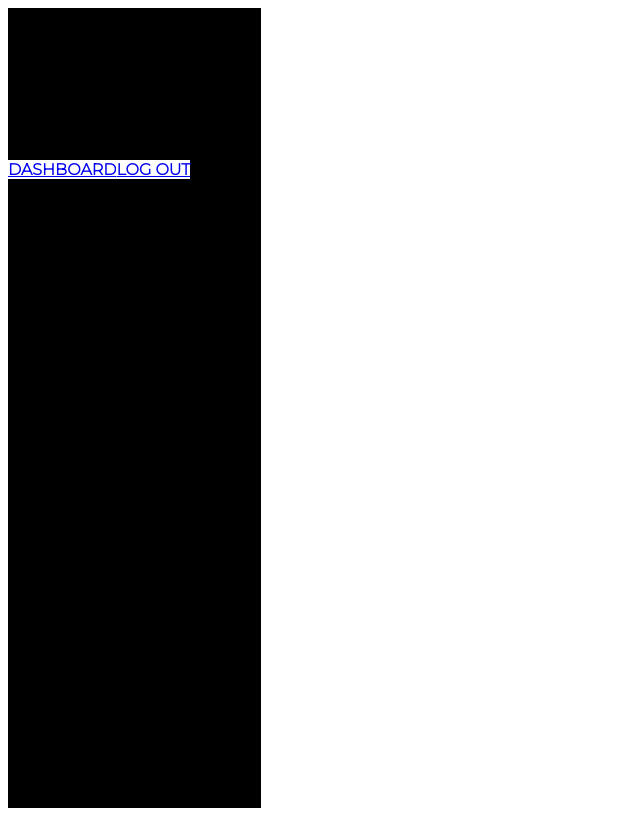
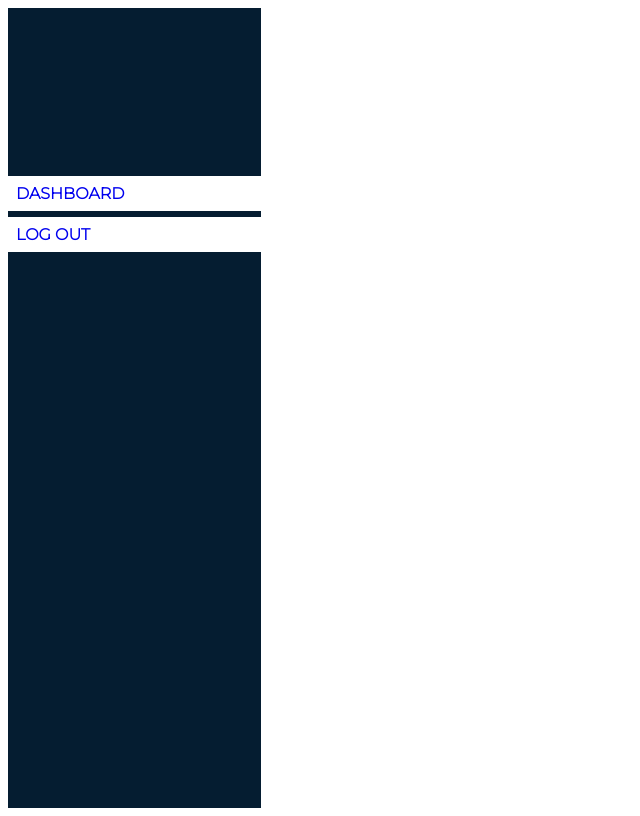
Before and after one commit to Filip-Zafran/coding-challenge, a React (Create React App) app: page / in a window 1280 px wide. Shown: the whole page, without its empty margins (0-640 px from the left). Built offline with nearby package versions, Linux system fonts and the light colour scheme.

Commit message:
style sidebar

```diff
--- a/src/App.css
+++ b/src/App.css
@@ -7,13 +7,26 @@
 }
 
 .sidebar {
-  background-color: black;
+  background-color: #051d31;
   font-weight: bold;
   padding-top: 60%;
 }
 
 .sidebar a {
   background-color: white;
+}
+
+.sidebar ul {
+  padding: 0;
+}
+
+.sidebar__link {
+  margin-bottom: 6px;
+  padding: 8px;
+  display: block;
+  text-decoration: none;
+  /* font-weight: bold; */
+  color: 051d31;
 }
 
 .header {
--- a/src/App.js
+++ b/src/App.js
@@ -8,8 +8,18 @@ function App() {
 		<Router>
 			<div className="app">
 				<aside className="sidebar">
-					<Link to="/dashboard">DASHBOARD</Link>
-					<Link to="/">LOG OUT</Link>
+					<ul>
+						<li>
+							<Link className="sidebar__link" to="/dashboard">
+								DASHBOARD
+							</Link>
+						</li>
+						<li>
+							<Link className="sidebar__link" to="/">
+								LOG OUT
+							</Link>
+						</li>
+					</ul>
 				</aside>
 
 				<Switch>
```
